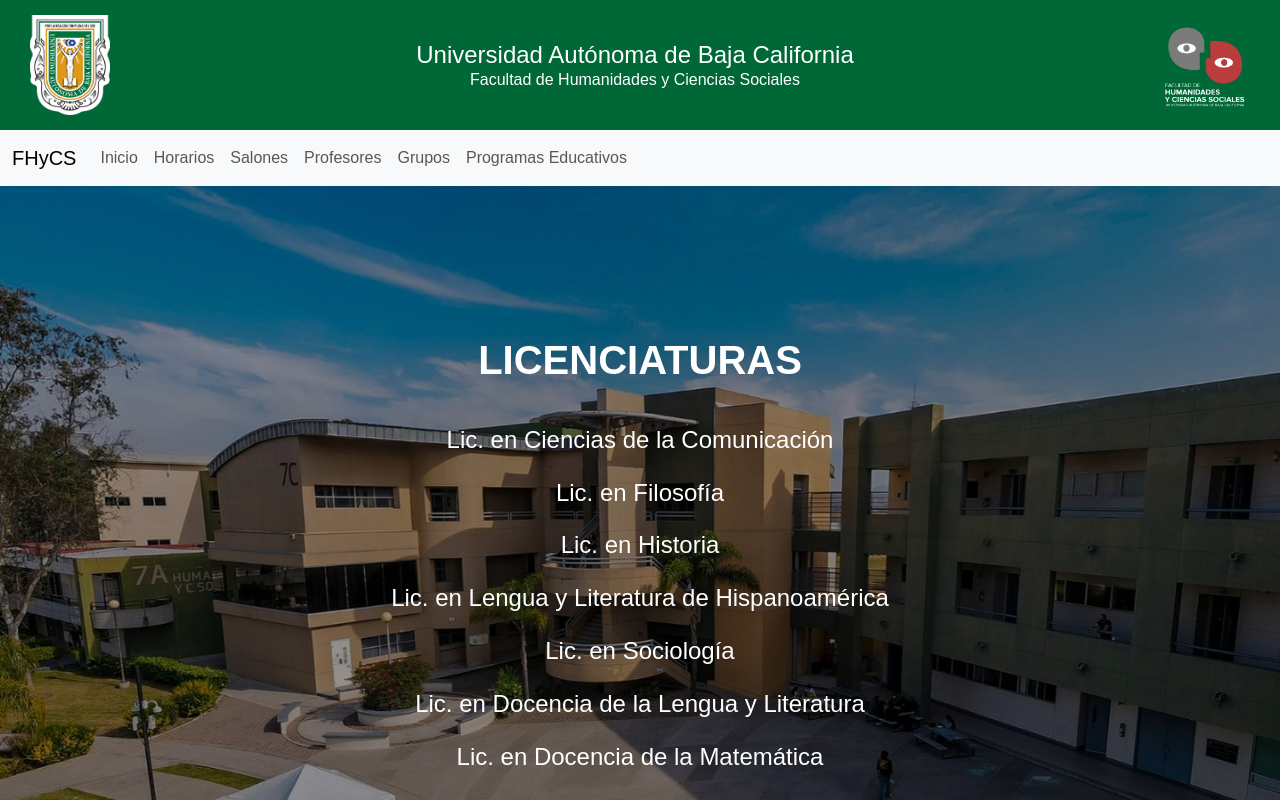
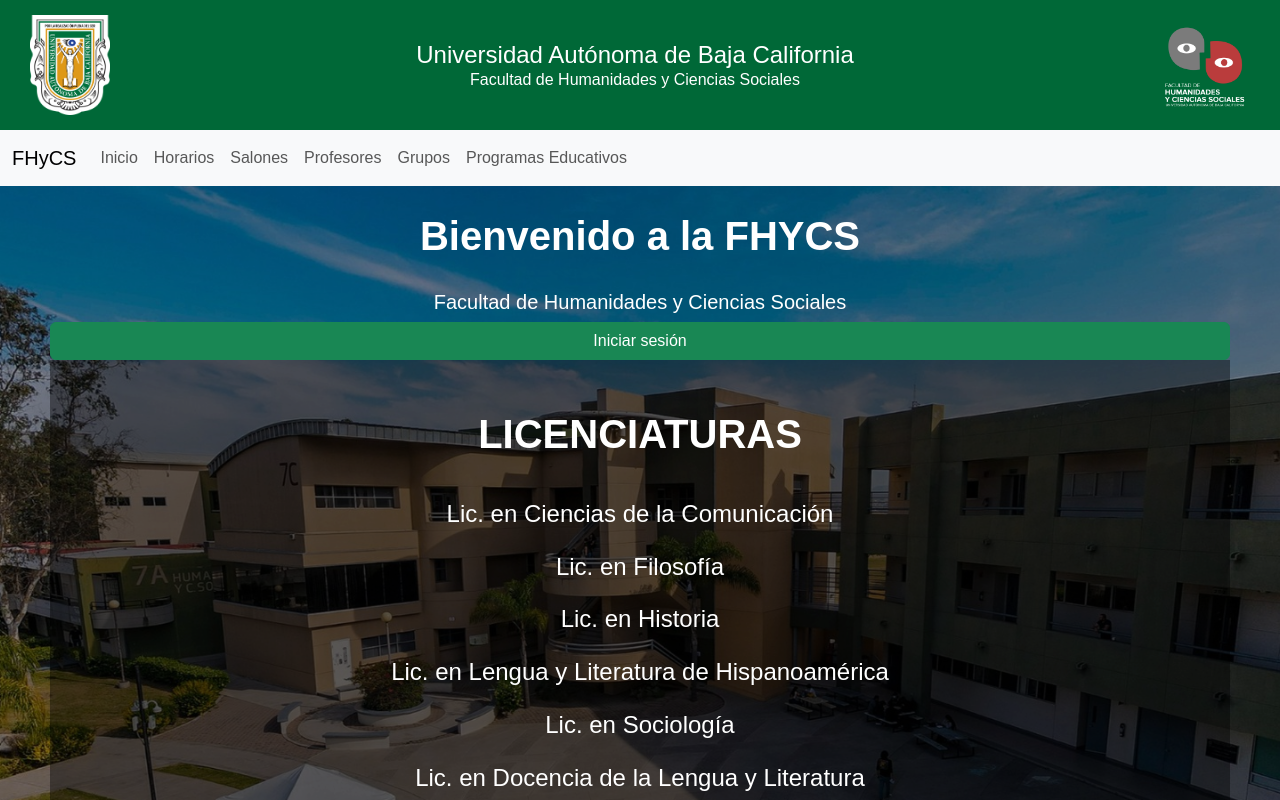
Before and after one commit to PtShizu/fhycs-preplanta, a Next.js app: page / in a window 1280 px wide. Shown: the top 800 px of the page. Built offline with nearby package versions, Linux system fonts and the light colour scheme; no server answers.

Commit message:
Intento de login con Google

```diff
--- a/src/app/page.tsx
+++ b/src/app/page.tsx
@@ -1,11 +1,21 @@
+
+'use client';
 
 import React from 'react';
 import Nav from './Nav';
 import Image from 'next/image';
 import styles from './page.module.css';
 import facultad from '../../facultad.jpg'
+import { supabase } from '@/lib/supabase-client';
 
 export default function Home() {
+  const handleLogin = async () => {
+    const { error } = await supabase.auth.signInWithOAuth({
+      provider: 'google',
+    });
+    if (error) console.error('Error al iniciar sesión:', error.message);
+  };
+
   return (
     <div>
       <Nav />
@@ -17,12 +27,14 @@
           priority
           className={styles.backgroundImage}
         />
-        <div id="g_id_onload"
-          data-client_id="YOUR_GOOGLE_CLIENT_ID"
-          data-login_uri="https://fhycs-preplanta.vercel.app/"
-          data-your_own_param_1_to_login="any_value"
-          data-your_own_param_2_to_login="any_value">
-      </div>
+        <div className={styles.overlay}>
+          <h1 className={styles.title}>Bienvenido a la FHYCS</h1>
+          <h5 className={styles.subtitle}>
+            Facultad de Humanidades y Ciencias Sociales
+          </h5>
+          <button className='btn btn-success' onClick={handleLogin}>
+            Iniciar sesión
+          </button>
         <div className={styles.overlay}>
           <h1 className={styles.title}>LICENCIATURAS</h1>
           <ul className={styles.list}>
@@ -38,5 +50,6 @@
         </div>
       </div>
     </div>
+  </div>
   );
 }
```
